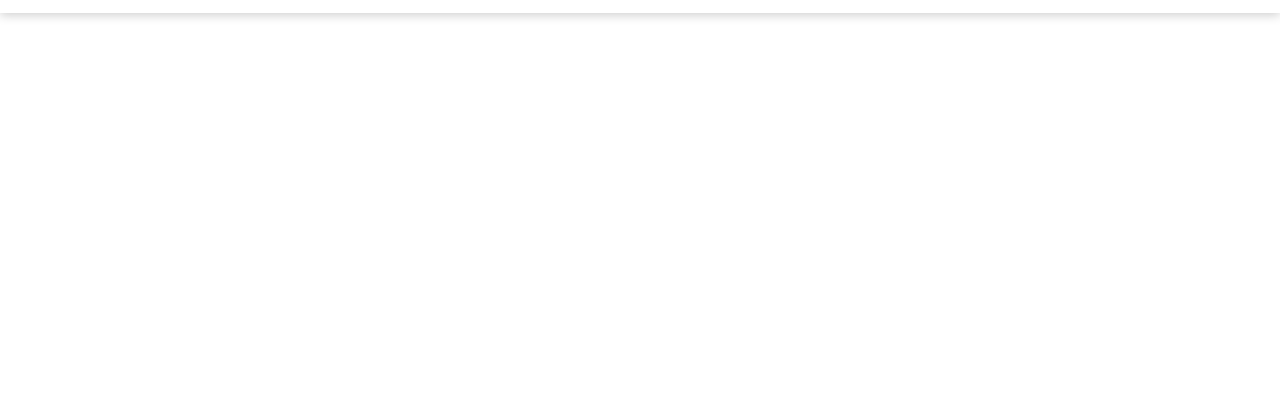
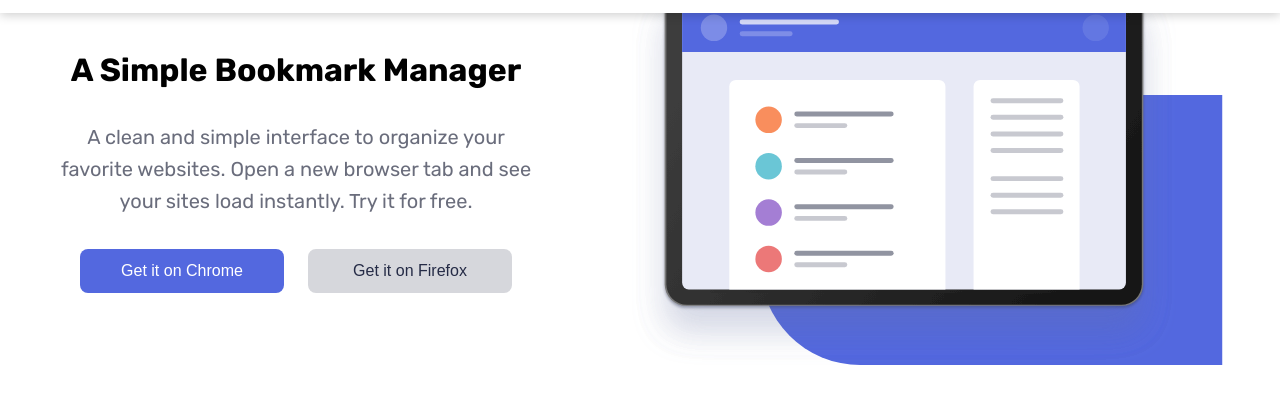
Before and after one commit to Carlos-Martorell/sprint1, a plain HTML site: page index.html in a window 1280 px wide. Shown: the part 53-456 px from the top of the page. Drawn offline with Linux system fonts and the light colour scheme.

Commit message:
fijar header y hacer primera parte layout de info manager

```diff
--- a/CSS/style.css
+++ b/CSS/style.css
@@ -7,6 +7,7 @@
 
 body {
     font-family: 'Rubik', sans-serif;
+    max-width: 1200px;
     }
 
 
@@ -18,7 +19,11 @@
     z-index: 1000;
     padding: 1rem 1rem;
     background-color: white;
-    box-shadow: 0 2px 10px rgba(0, 0, 0, 0.2)
+    box-shadow: 0 2px 10px rgba(0, 0, 0, 0.2);
+    position: fixed;
+    top: 0;
+    left: 0;
+    width: 100%;
 
 }
 .nav__mobile {
@@ -95,3 +100,153 @@
         transform: translateY(-3px);
       }
   }
+
+/**********************layout*/
+
+.div__sections {
+  padding: 2rem 1.5rem;
+}
+
+.manager {
+  display: grid;
+  grid-template-columns: 1fr;
+  grid-template-areas:
+    "visual"
+    "content";
+  position: relative;
+  gap: clamp(1rem, 4vw, 2.5rem);
+}
+
+
+.manager__visual {
+
+  grid-area: visual;
+  position: relative;
+  z-index: 1;
+  width: 100%;
+  margin: 0 auto;
+
+}
+
+.manager__image img {
+  width: 100%;
+  height: auto;
+  display: block;
+}
+
+.manager__image {
+  position: relative;
+  width: 100%;
+  z-index: 2;
+  height: auto;
+  display: block;
+  margin: 0 auto;
+  max-width: clamp(50px, 90vw, 600px);
+}
+
+.manager__backimage {
+  width: 100%;
+  position: absolute;
+  width: 85%;
+  transform: translateX(10%);
+  bottom: 0;
+  right: 0;
+  height: 70%;
+  background-color: hsl(231, 69%, 60%);
+  border-radius: 100px 0 0 100px;
+  z-index: 1;
+
+}
+
+
+.manager__content {
+  display: grid;
+  grid-area: content;
+  gap: 2rem;
+  padding-inline: 2rem;
+  margin: 0 auto;
+  text-align: center;
+}
+
+.manager__title {
+  text-align: center;
+  font-size: 2rem;
+  font-weight: 600;
+  margin: 0 auto;
+}
+
+.manager__text {
+  text-align: center;
+  color: hsl(229, 8%, 45%);
+  line-height: 1.6;
+  font-size: 1.25rem;
+  max-width: 45ch;
+  margin: 0 auto;
+}
+
+
+.manager__browsers {
+  display: flex;
+  gap: 1.5rem;
+  justify-content: center;
+  width: 100%;
+  max-width: 1200px;
+  padding-inline: 1.5rem;
+  margin: 0 auto;
+}
+
+.manager__browsers button {
+  width: 100%;
+  max-width: 500px;
+  min-width: 140px;
+  box-sizing: border-box;
+  padding: 0.8rem 1.5rem;
+  font-size: 1rem;
+  font-weight: 500;
+  border: none;
+  border-radius: 8px;
+  cursor: pointer;
+  transition: transform 0.2s ease;
+}
+
+.manager__browsers button:hover {
+  transform: translateY(-3px);
+}
+
+.manager__chrome {
+  background-color: hsl(231, 69%, 60%);
+  color: white;
+  font-weight: 500;
+}
+
+.manager__Firefox {
+  background-color: hsl(229, 8%, 85%);
+  color: hsl(229, 31%, 21%);
+  font-weight: 400;
+}
+
+@media (min-width: 768px) {
+
+  .manager {
+    display: grid;
+    grid-template-columns: 1fr 1fr;
+    align-items: center;
+    gap: 4rem;
+    grid-template-areas: "content visual";
+  }
+
+  .manager__visual {
+    grid-area: visual;
+  }
+
+  .manager__content {
+    grid-area: content;
+    text-align: left;
+    align-self: center;
+    display: grid;
+  }
+
+
+
+
+}
--- a/index.html
+++ b/index.html
@@ -32,5 +32,24 @@
         </div>
     </header>
 
+
+    <div class="div__sections">
+        <section class="manager">
+            <div class="manager__visual">
+                <div class="manager__image"><img src="img/illustration-hero.svg" alt="ejemplo desktop"></div>
+                <div class="manager__backimage"></div>
+            </div>
+            <div class="manager__content">
+                <div class="manager__title">A Simple Bookmark Manager</div>
+                <div class="manager__text">A clean and simple interface to organize your favorite websites. Open a new browser tab and see your sites load instantly. Try it for free.</div>
+                <div class="manager__browsers">
+                    <button class="manager__chrome">Get it on Chrome</button>
+                    <button class="manager__Firefox">Get it on Firefox</button>
+                </div>
+            </div>
+        </section>
+
+    </div>
+
 </body>
 </html>
```
Also changed, not shown: 1 other file.
